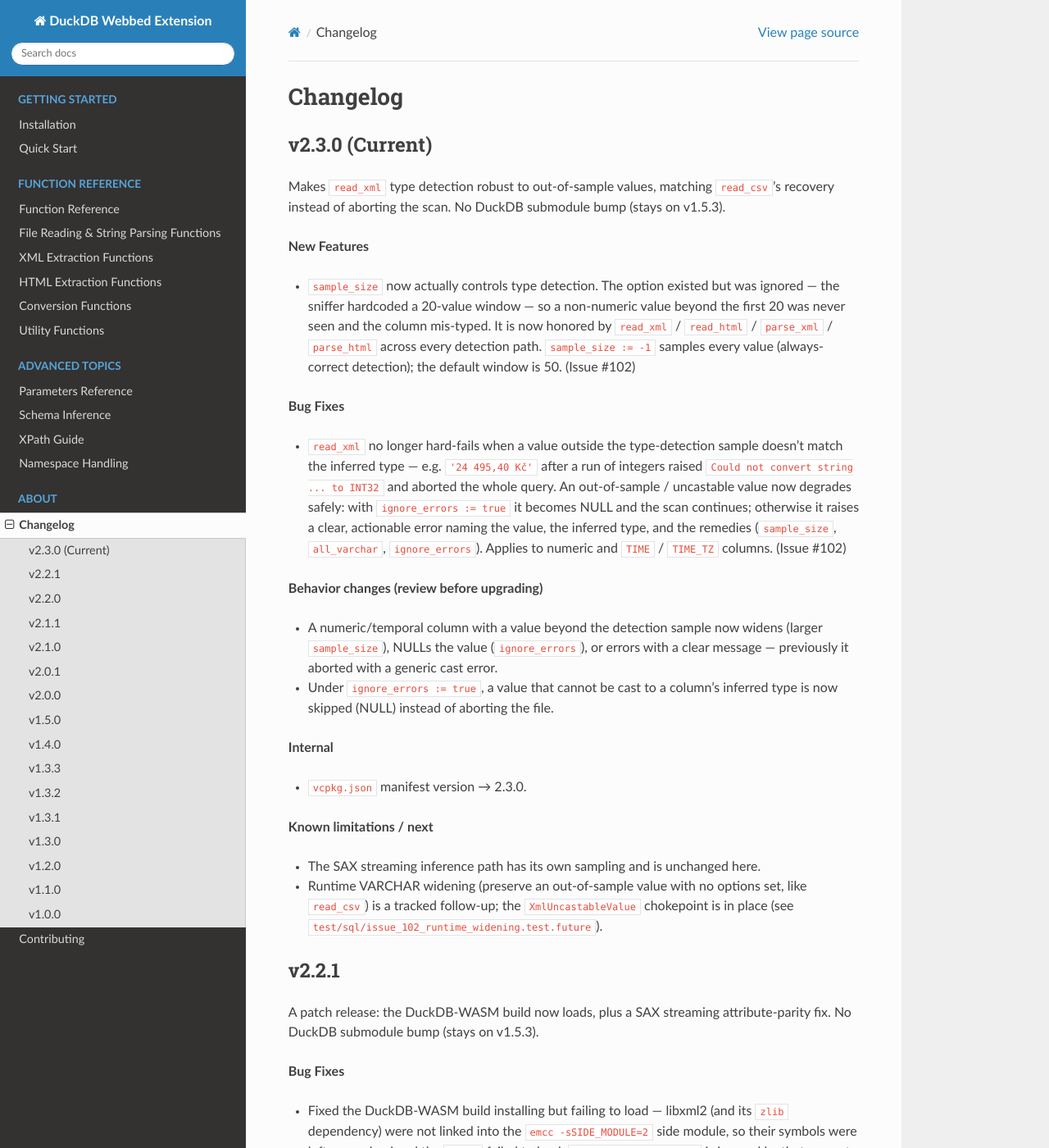
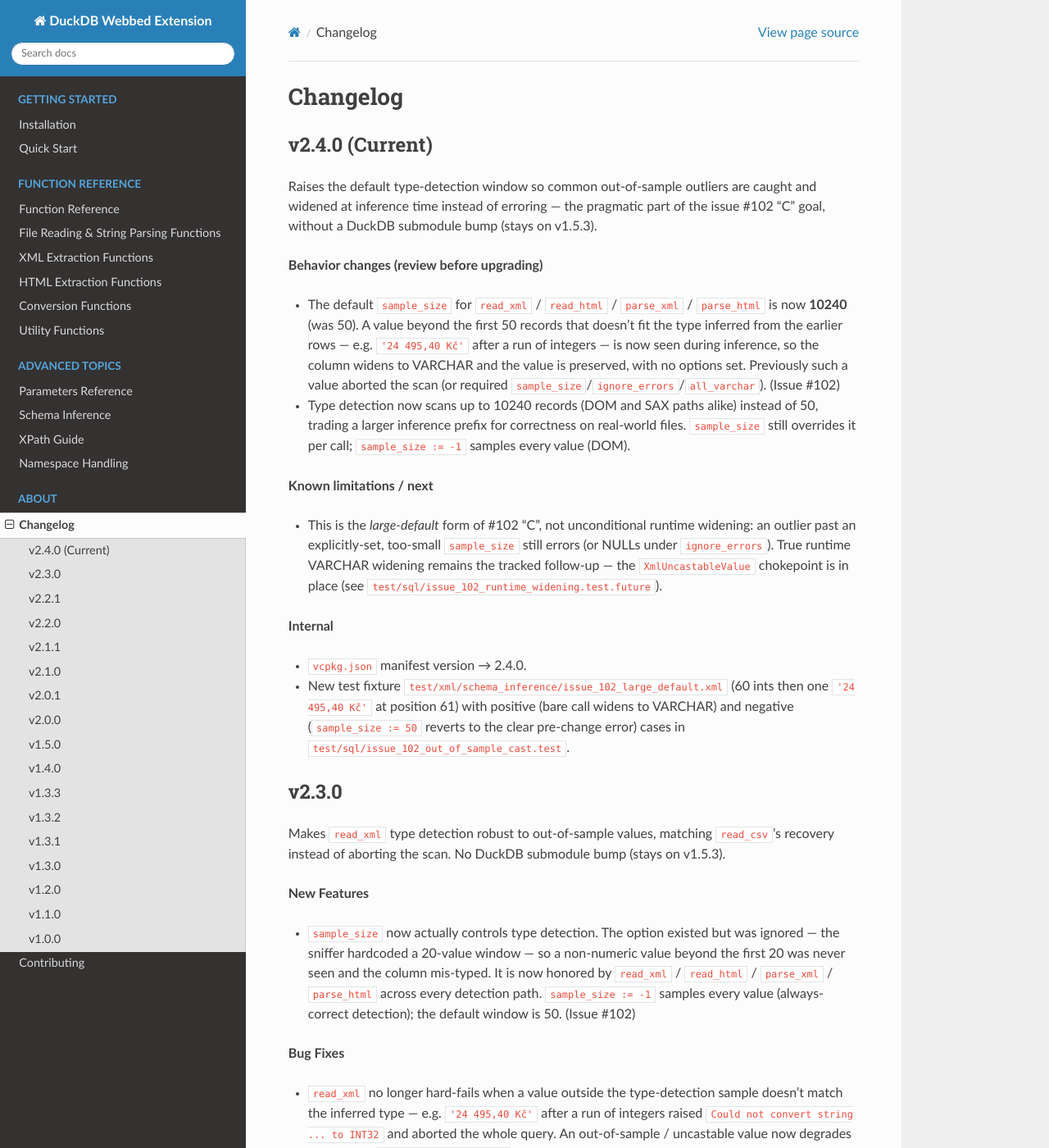
Before and after one commit to teaguesterling/duckdb_webbed, a Sphinx documentation site: the page built from docs/changelog.rst, in a window 1280 px wide and 1400 px high. Shown: the whole window at 82% size. Built offline with Sphinx 7.4.7 and the Read the Docs theme 3.1.0, drawn with Linux system fonts in a browser that asks for light colours.

Commit message:
Raise default sample_size to 10240 for out-of-sample type detection (#102)
The pragmatic "C" for issue #102: instead of unconditional runtime VARCHAR
widening (infeasible for table functions, which can't change return types
after bind), raise the default type-detection window from 50 to 10240 so a
real-world outlier beyond the first rows — e.g. '24 495,40 Kč' after a run of
integers — is seen during inference. The column then widens to VARCHAR and the
value is preserved with no options set, instead of aborting the scan.

Both the DOM and SAX inference paths already read options.sample_size, so the
new default applies uniformly; per-call sample_size still overrides it and
sample_size := -1 samples every value (DOM). An outlier past an explicitly set,
too-small sample_size still errors (or NULLs under ignore_errors) — true
runtime widening remains the tracked follow-up (issue_102_runtime_widening.test.future).

- src/include/xml_schema_inference.hpp: default sample_size 50 -> 10240
- test/sql/issue_102_out_of_sample_cast.test: add C positive (bare call widens
  an outlier at position 61 to VARCHAR) and C negative (sample_size := 50
  reverts to the clear pre-change error) cases
- test/xml/schema_inference/issue_102_large_default.xml: 60 ints + 1 outlier
- docs/changelog.rst: v2.4.0 entry; docs/schema_inference.rst: default 10240
- vcpkg.json: 2.3.0 -> 2.4.0

Co-Authored-By: Claude Opus 4.8 (1M context) <noreply@anthropic.com>
Claude-Session: https://claude.ai/code/session_01YK2zHBz326w3k8kVEYXXPF

```diff
--- a/docs/changelog.rst
+++ b/docs/changelog.rst
@@ -1,8 +1,43 @@
 Changelog
 =========
 
-v2.3.0 (Current)
+v2.4.0 (Current)
 ----------------
+
+Raises the default type-detection window so common out-of-sample outliers are
+caught and widened at inference time instead of erroring — the pragmatic part of
+the issue #102 "C" goal, without a DuckDB submodule bump (stays on v1.5.3).
+
+**Behavior changes (review before upgrading)**
+
+- The default ``sample_size`` for ``read_xml`` / ``read_html`` / ``parse_xml`` /
+  ``parse_html`` is now **10240** (was 50). A value beyond the first 50 records that
+  doesn't fit the type inferred from the earlier rows — e.g. ``'24 495,40 Kč'`` after a
+  run of integers — is now seen during inference, so the column widens to VARCHAR and
+  the value is preserved, with no options set. Previously such a value aborted the scan
+  (or required ``sample_size``/``ignore_errors``/``all_varchar``). (Issue #102)
+- Type detection now scans up to 10240 records (DOM and SAX paths alike) instead of 50,
+  trading a larger inference prefix for correctness on real-world files. ``sample_size``
+  still overrides it per call; ``sample_size := -1`` samples every value (DOM).
+
+**Known limitations / next**
+
+- This is the *large-default* form of #102 "C", not unconditional runtime widening: an
+  outlier past an explicitly-set, too-small ``sample_size`` still errors (or NULLs under
+  ``ignore_errors``). True runtime VARCHAR widening remains the tracked follow-up — the
+  ``XmlUncastableValue`` chokepoint is in place (see
+  ``test/sql/issue_102_runtime_widening.test.future``).
+
+**Internal**
+
+- ``vcpkg.json`` manifest version → 2.4.0.
+- New test fixture ``test/xml/schema_inference/issue_102_large_default.xml`` (60 ints then
+  one ``'24 495,40 Kč'`` at position 61) with positive (bare call widens to VARCHAR) and
+  negative (``sample_size := 50`` reverts to the clear pre-change error) cases in
+  ``test/sql/issue_102_out_of_sample_cast.test``.
+
+v2.3.0
+------
 
 Makes ``read_xml`` type detection robust to out-of-sample values, matching
 ``read_csv``'s recovery instead of aborting the scan. No DuckDB submodule bump
--- a/docs/schema_inference.rst
+++ b/docs/schema_inference.rst
@@ -176,9 +176,11 @@ SAX Streaming and Schema Inference
 When files exceed ``maximum_file_size`` (16MB by default), the extension uses SAX-based
 streaming instead of building a full DOM tree. This affects schema inference in two ways:
 
-1. **Sample-based inference** — SAX mode reads the first ``sample_size`` records (default: 50)
+1. **Sample-based inference** — SAX mode reads the first ``sample_size`` records (default: 10240)
    to infer the schema, then streams the rest for extraction. The schema is not revised after
-   the sample window, so columns or types that only appear in later records may not be detected.
+   the sample window, so columns or types that only appear beyond ``sample_size`` records may not
+   be detected. Set ``sample_size := -1`` to sample every value (DOM path) for always-correct
+   detection at the cost of scanning the whole input.
 
 2. **Simple ``record_element`` only** — SAX mode matches record elements by simple tag name
    (e.g., ``'item'``). XPath expressions like ``'//ns:item[@type="active"]'`` or path-based
--- a/vcpkg.json
+++ b/vcpkg.json
@@ -1,6 +1,6 @@
 {
         "name": "duckdb-webbed",
-        "version": "2.3.0",
+        "version": "2.4.0",
         "dependencies": [
                 {
                         "name": "libxml2",
```
Also changed, not shown: 3 other files.
